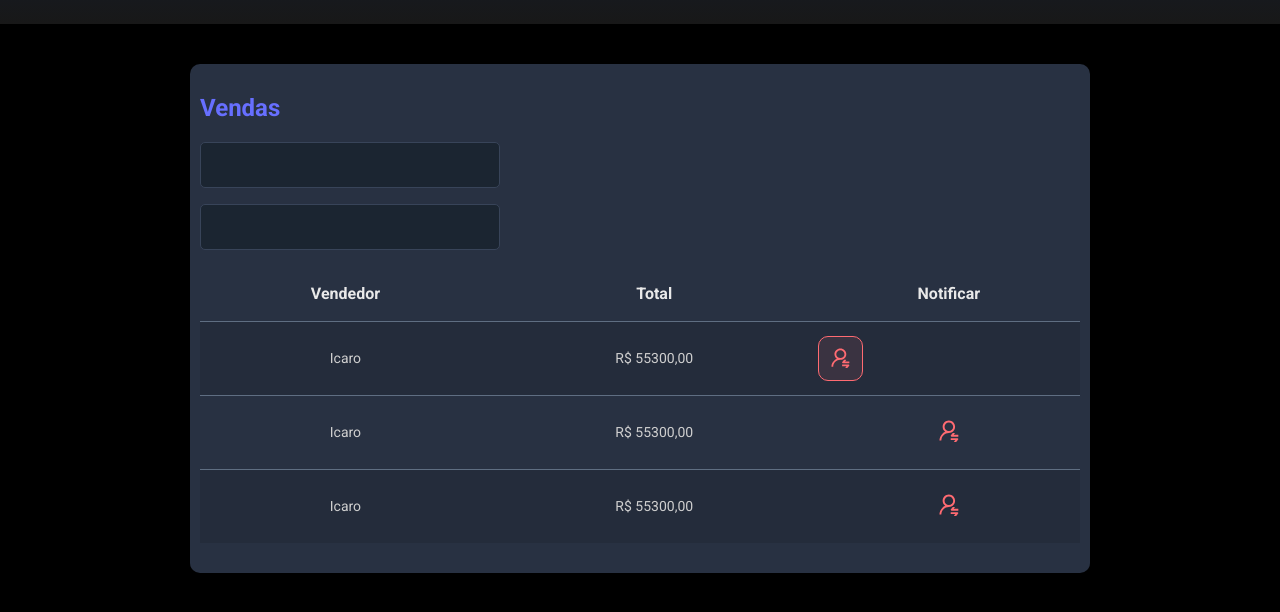
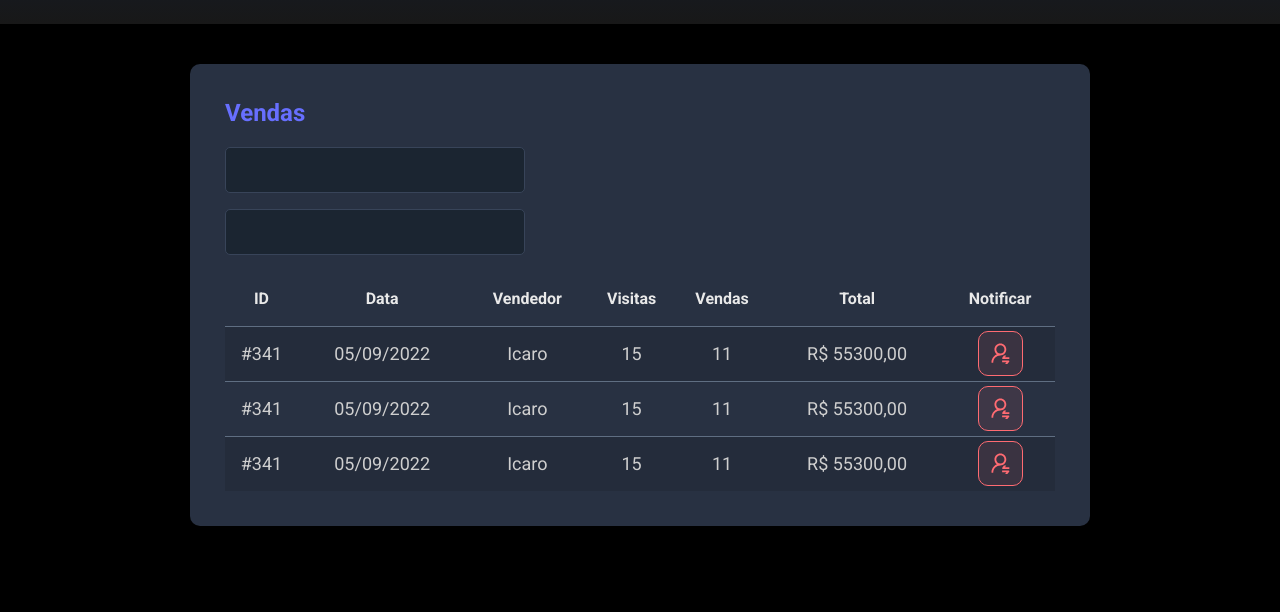
Before and after one commit to icarofernandez/springreact, a plain HTML site: page index.html in a window 1280 px wide. Shown: the part 196-808 px from the top of the page. Drawn offline with Linux system fonts and the light colour scheme.

Commit message:
Finalizado video 2

```diff
--- a/index.html
+++ b/index.html
@@ -39,35 +39,63 @@
                         <table class="dsmeta-sales-table">
                             <thead>
                              <tr>
+                                <th class="show992">ID</th>
+                                <th class="show576">Data</th>
                                 <th>Vendedor</th>
+                                <th class="show992">Visitas</th>
+                                <th class="show992">Vendas</th>
                                 <th>Total</th>
                                 <th>Notificar</th>
                              </tr>
                             </thead>
                             <tbody>
                                 <tr>
+                                    <td class="show992">#341</td>
+                                    <td class="show576">05/09/2022</td>
                                     <td>Icaro</td>
+                                    <td class="show992">15</td>
+                                    <td class="show992">11</td>
                                     <td>R$ 55300,00</td>
                                     <td>
-                                        <div>
+                                        <div class="dsmeta-red-btn-container">
                                             <div class="dsmeta-red-btn">
                                                 <img src="Vector.svg" alt="Notificar">
                                             </div>
                                         </div>
 
-
+                                    </td>
+                                </tr>
+                                <tr>
+                                    <td class="show992">#341</td>
+                                    <td class="show576">05/09/2022</td>
+                                    <td>Icaro</td>
+                                    <td class="show992">15</td>
+                                    <td class="show992">11</td>
+                                    <td>R$ 55300,00</td>
+                                    <td>
+                                        <div class="dsmeta-red-btn-container">
+                                            <div class="dsmeta-red-btn">
+                                                <img src="Vector.svg" alt="Notificar">
+                                            </div>
+                                        </div>
 
                                     </td>
                                 </tr>
                                 <tr>
+                                    <td class="show992">#341</td>
+                                    <td class="show576">05/09/2022</td>
                                     <td>Icaro</td>
+                                    <td class="show992">15</td>
+                                    <td class="show992">11</td>
                                     <td>R$ 55300,00</td>
-                                    <td><img src="Vector.svg" alt="Notificar"></td>
-                                </tr>
-                                <tr>
-                                    <td>Icaro</td>
-                                    <td>R$ 55300,00</td>
-                                    <td><img src="Vector.svg" alt="Notificar"></td>
+                                    <td>
+                                        <div class="dsmeta-red-btn-container">
+                                            <div class="dsmeta-red-btn">
+                                                <img src="Vector.svg" alt="Notificar">
+                                            </div>
+                                        </div>
+
+                                    </td>
                                 </tr>
                             </tbody>
 
--- a/styles.css
+++ b/styles.css
@@ -131,6 +131,13 @@ header {
 
 }
 
+.dsmeta-red-btn-container {
+    display: flex;
+    justify-content: center;
+}
+
+
+
 .dsmeta-red-btn {
     height: 45px;
     width: 45px;
@@ -140,9 +147,43 @@ header {
     display: flex;
     align-items: center;
     justify-content: center;
+    cursor: pointer;
 
 }
 
 .dsmeta-red-btn img {
     width: 19px;
 }
+
+.show576 {
+    display: none
+}
+
+.show992 {
+    display: none;
+}
+
+@media (min-width: 576px) {
+    .show576 {
+        display: table-cell;
+
+    }
+
+    .dsmeta-card {
+        padding: 35px ;
+    }
+
+    .dsmeta-sales-table tbody tr {
+        height: 55px;
+    }
+    .dsmeta-sales-table tbody {
+        font-size: 18px;
+    }
+}
+
+@media (min-width: 992px) {
+    .show992 {
+        display: table-cell;
+
+    }
+}
```
